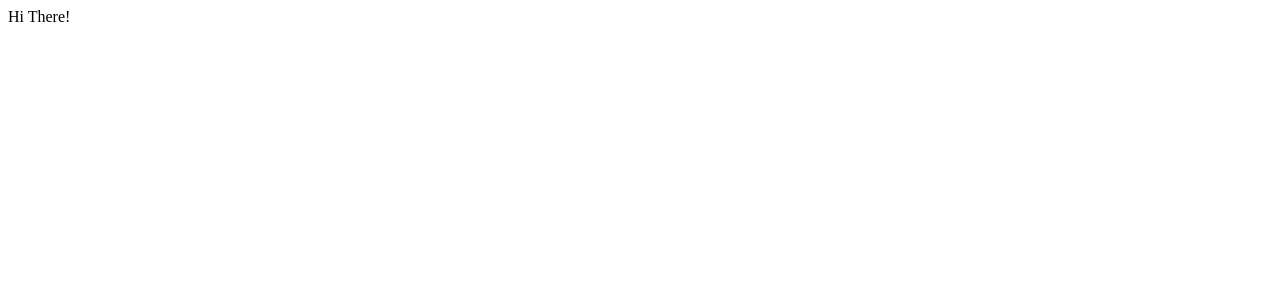
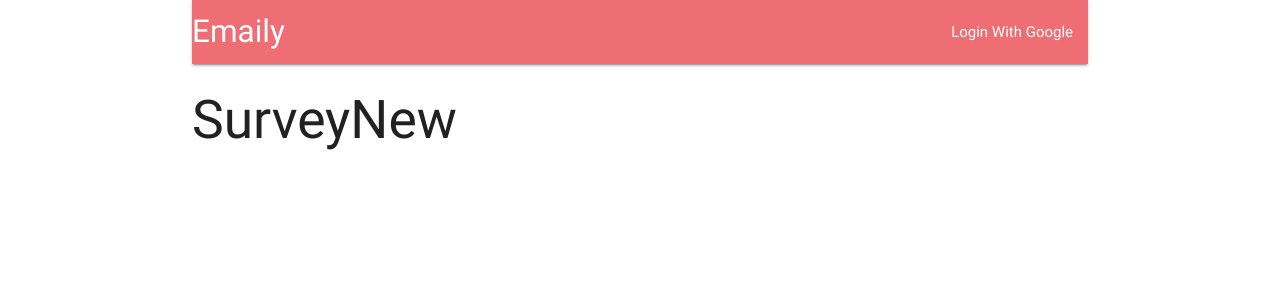
Before and after one commit to ykeanu/email-campaign-mern, a React (Create React App) app in the folder client/: page /surveys/new in a window 1280 px wide. Shown: the top 300 px of the page. Built offline with nearby package versions, Linux system fonts and the light colour scheme.

Commit message:
Created Header component + imported Materialize CSS library

```diff
--- a/client/package.json
+++ b/client/package.json
@@ -8,6 +8,7 @@
     }
   },
   "dependencies": {
+    "materialize-css": "^0.100.2",
     "react": "^16.2.0",
     "react-dom": "^16.2.0",
     "react-redux": "^5.0.6",
--- a/client/src/components/App.js
+++ b/client/src/components/App.js
@@ -1,11 +1,26 @@
 // Front end, we are making use of the front-end because of webpack + babel (ex: import)
 // Back-end, only has support with common js (ex: require)
 import React from 'react';
+import { BrowserRouter, Route } from 'react-router-dom';
+
+import Header from './Header';
+const Dashboard = () => <h2>Dashboard</h2>
+const SurveyNew = () => <h2>SurveyNew</h2>
+const Landing = () => <h2>Landing</h2>
 
 const App = () => {
   return (
+    // Div used for CSS
     <div>
-      Hi There!
+      <BrowserRouter>
+        {/* Routing rules */}
+        <div className="container">
+          <Header />
+          <Route exact path="/" component={Landing} />
+          <Route exact path="/surveys" component={Dashboard} />
+          <Route path ="/surveys/new" component={SurveyNew} />
+        </div>
+      </BrowserRouter>
     </div>
   );
 };
--- /dev/null
+++ b/client/src/components/Header.js
@@ -0,0 +1,22 @@
+import React, { Component } from 'react';
+
+class Header extends Component {
+  render() {
+    return (
+      <nav>
+        <div className="nav-wrapper">
+          <a className="left brand-logo">
+            Emaily
+          </a>
+          <ul className="right">
+            <li>
+              <a>Login With Google</a>
+            </li>
+          </ul>
+        </div>
+      </nav>
+    )
+  }
+}
+
+export default Header;
--- a/client/src/index.js
+++ b/client/src/index.js
@@ -1,3 +1,4 @@
+import 'materialize-css/dist/css/materialize.min.css';
 import React from 'react';
 import ReactDOM from 'react-dom';
 // Connect redux store, render provider tag
```
Also changed, not shown: 1 other file (tests, documents, lock files or other folders).
